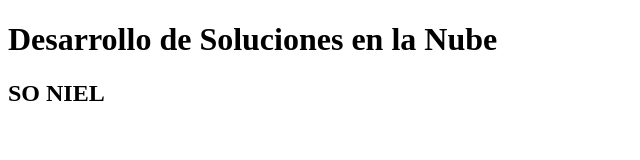
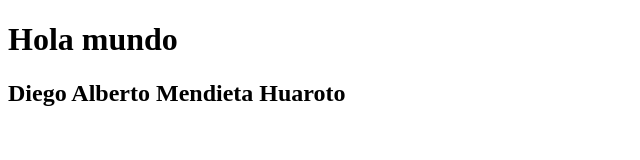
Before and after one commit to Daigo002/Dlab02, a website: page static/index.html in a window 1280 px wide. Shown: the whole page, without its empty margins (0-640 px from the left). Drawn offline with Linux system fonts and the light colour scheme.

Commit message:
Update index.html

```diff
--- a/static/index.html
+++ b/static/index.html
@@ -6,7 +6,7 @@
     <title>Proyecto web</title>
 </head>
 <body>
-    <h1>Desarrollo de Soluciones en la Nube</h1>
-    <h2>SO NIEL</h2>
+    <h1>Hola mundo</h1>
+    <h2>Diego Alberto Mendieta Huaroto</h2>
 </body>
 </html>
```
